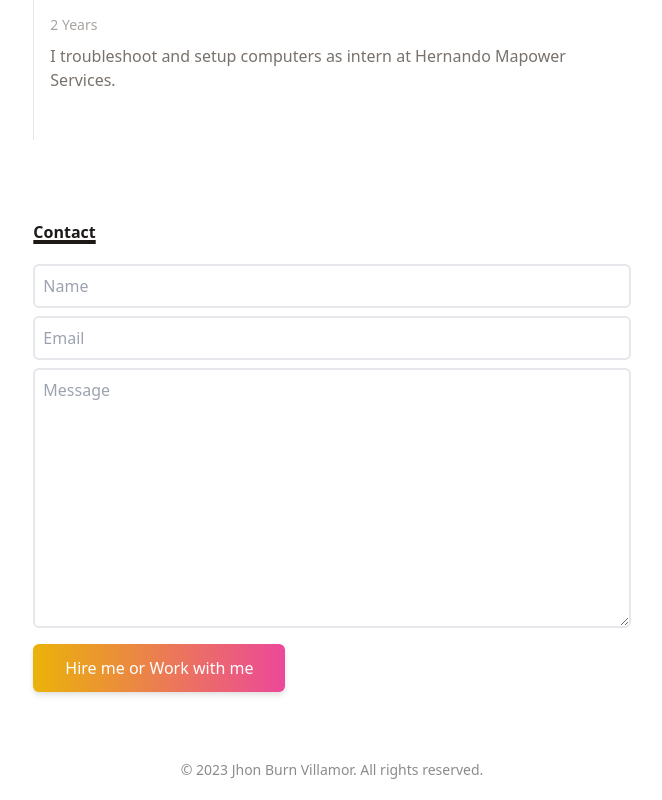
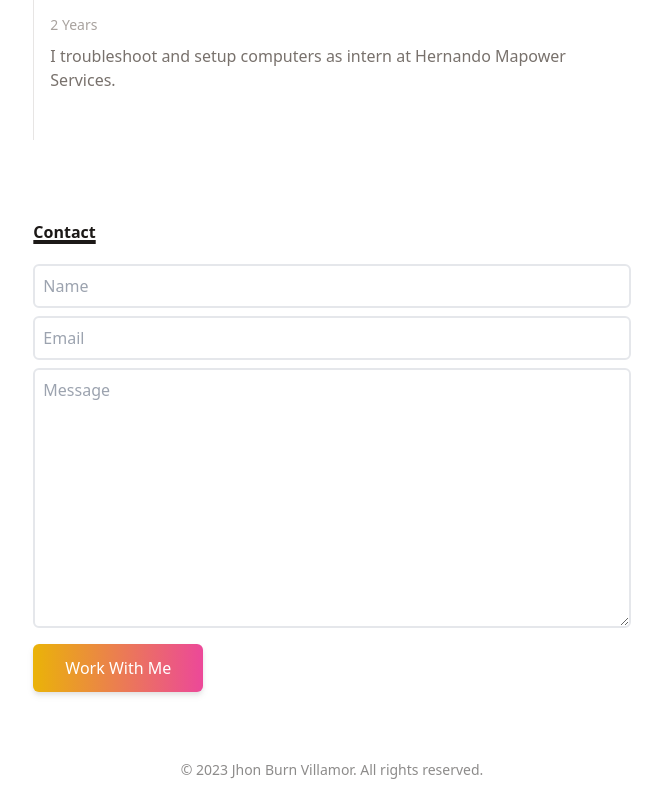
Before and after one commit to AlgoChad/Portfolio-Website, a React (Vite) app in the folder portfolio-profile/: page / in a window 1280 px wide. Shown: the part 2104-2904 px from the top of the page, without its empty margins (308-970 px from the left). Built offline with nearby package versions, Linux system fonts and the light colour scheme.

Commit message:
Form submit fix

```diff
--- a/portfolio-profile/src/components/Contact.jsx
+++ b/portfolio-profile/src/components/Contact.jsx
@@ -3,17 +3,38 @@
 
 function Contact(){
     return(
-        <div className='flex flex-col mb-10 mx-auto'>
-            <div className='flex justify-center items-center'>
+        <div className="flex flex-col mb-10 mx-auto">
+         <div className="flex justify-center items-center">
             <form
                action="https://getform.io/f/dc215bb5-8c73-4d80-9bf9-c15fd0b360da"
                method="POST"
-                className='flex flex-col w-full md:w-7/12'>
+               className="flex flex-col w-full md:w-7/12"
+            >
                <Title>Contact</Title>
-                <input type="text" name="name" placeholder='Name' className='p-2 bg-transparent border-2 rounded-md focus:outline-none' />
-                <input type="text" name="email" placeholder='Email' className='my-2 p-2 bg-transparent border-2 rounded-md focus:outline-none' />
-                <textarea name="message" placeholder='Message' rows="10" className='p-2 mb-4 bg-transparent border-2 rounded-md focus:outline-non'/>
-                <button type='button' className='text-center inline-block px-8 py-3 w-max text-base font-medium rounded-md text-white bg-gradient-to-r from-yellow-500 to-pink-500 drop-shadow-md hover:stroke-white'>Hire me or Work with me</button>
+               <input
+                  type="text"
+                  name="name"
+                  placeholder="Name"
+                  className="p-2 bg-transparent border-2 rounded-md focus:outline-none"
+               />
+               <input
+                  type="text"
+                  name="email"
+                  placeholder="Email"
+                  className="my-2 p-2 bg-transparent border-2 rounded-md focus:outline-none"
+               />
+               <textarea
+                  name="message"
+                  placeholder="Message"
+                  rows="10"
+                  className="p-2 mb-4 bg-transparent border-2 rounded-md focus:outline-none"
+               />
+               <button
+                  type="button"
+                  className="text-center inline-block px-8 py-3 w-max text-base font-medium rounded-md text-white bg-gradient-to-r from-yellow-500 to-pink-500 drop-shadow-md hover:stroke-white"
+               >
+                  Work With Me
+               </button>
             </form>
          </div>
       </div>
```
Lines whose indentation alone changed are shown as unchanged.
